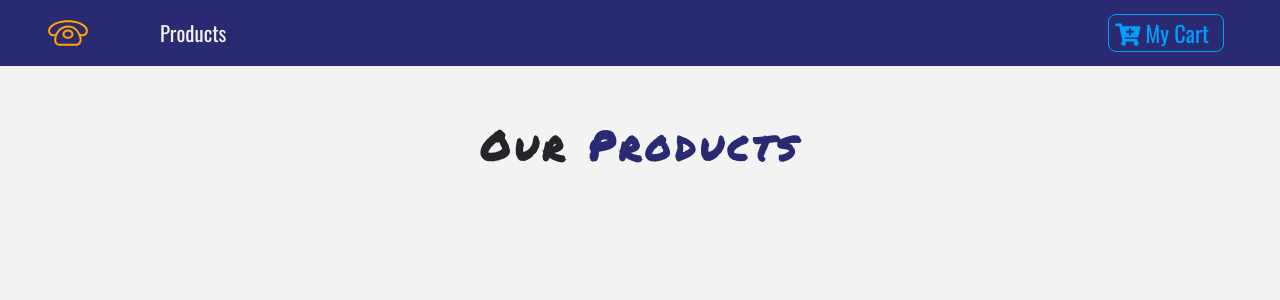
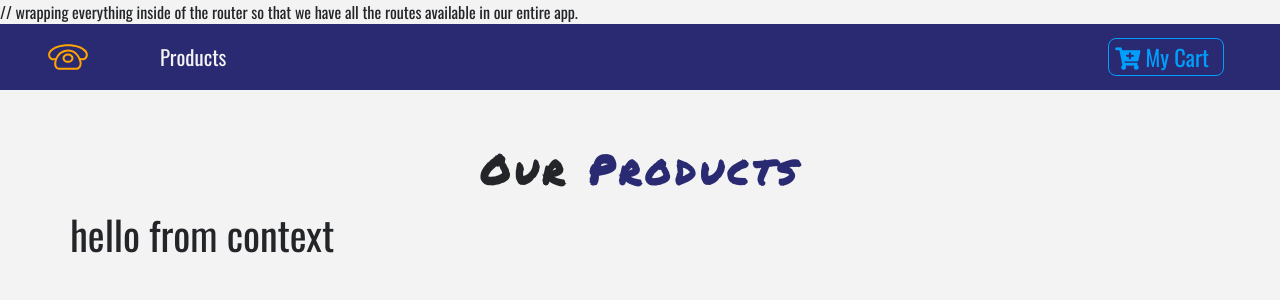
Before and after one commit to strongSoda/Hungari, a React (Create React App) app: page / in a window 1280 px wide. Shown: the top 300 px of the page. Built offline with nearby package versions, Linux system fonts and the light colour scheme.

Commit message:
setup context API.One source of Truth

```diff
--- a/src/components/ProductList.js
+++ b/src/components/ProductList.js
@@ -1,18 +1,32 @@
 import React, { Component } from 'react';
 import Product from './Product';
 import Title from './Title';
+import { storeProducts } from '../data';
+import { ProductConsumer } from '../context';
 
 class ProductList extends Component {
     state = {
-        products: []
+        products: storeProducts
      }
     render() {
+        // debugging final rendering of products
+        // console.log(this.state.products);
         return (
             <React.Fragment>
                 <div className="py-5">
                     <div className="container">
                         <Title name="our" title="products"></Title>
                         <div className="row">
+                        {/* we are getting all the data in the context
+                        directly here eliminating the need to pass
+                        something down the component tree as in the
+                        case of props, when all the data sits at the
+                        top component */}
+                            <ProductConsumer>
+                                {(value) => {
+                                    return <h1>{value}</h1>;
+                                }}
+                            </ProductConsumer>
                         </div>
                     </div>
                 </div>
--- /dev/null
+++ b/src/context.js
@@ -0,0 +1,31 @@
+import React, { Component } from 'react';
+
+    /**
+     * Note: this is the new context API.
+     */
+ // setting up context API
+    // created context object
+    const ProductContext = React.createContext();
+    // context object comes with two objects
+    // 1. Provider - provides info for all app so set at top of app. One source of truth
+    // 2. Consumer - can be used anywhere to access info provided by Provider
+
+class ProductProvider extends Component {
+
+    state = {  }
+    render() {
+        return (
+            // returning product context's provider within a class based component.
+            // sits on top of the component tree.
+            // so return all the children
+            <ProductContext.Provider value="hello from context">
+                { this.props.children }
+            </ProductContext.Provider>
+         );
+    }
+}
+
+const ProductConsumer = ProductContext.Consumer;
+// exporting both provider & consumer
+export { ProductProvider, ProductConsumer }
+// export default ProductProvider;
--- a/src/index.js
+++ b/src/index.js
@@ -3,13 +3,19 @@ import ReactDOM from 'react-dom';
 import './index.css';
 import App from './App';
 import {BrowserRouter as Router} from 'react-router-dom';
+import { ProductProvider } from './context';
 import * as serviceWorker from './serviceWorker';
 
 ReactDOM.render(
-// wrapping everything inside of the router so that we have all the routes available in our entire app.
-<Router>
-    <App />
-</Router>
+
+    // wrappin entire app in the context component
+<ProductProvider>
+    // wrapping everything inside of the router so that we have all the routes available in our entire app.
+    <Router>
+        <App />
+    </Router>
+</ProductProvider>
+
 , document.getElementById('root'));
 
 // If you want your app to work offline and load faster, you can change
```
